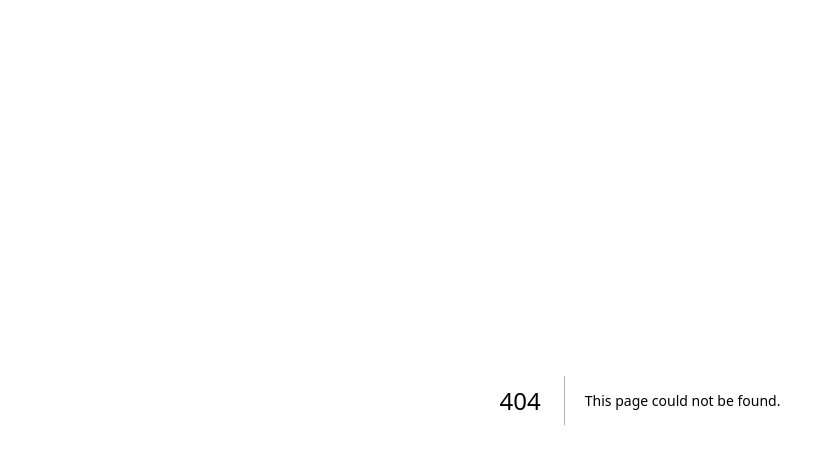
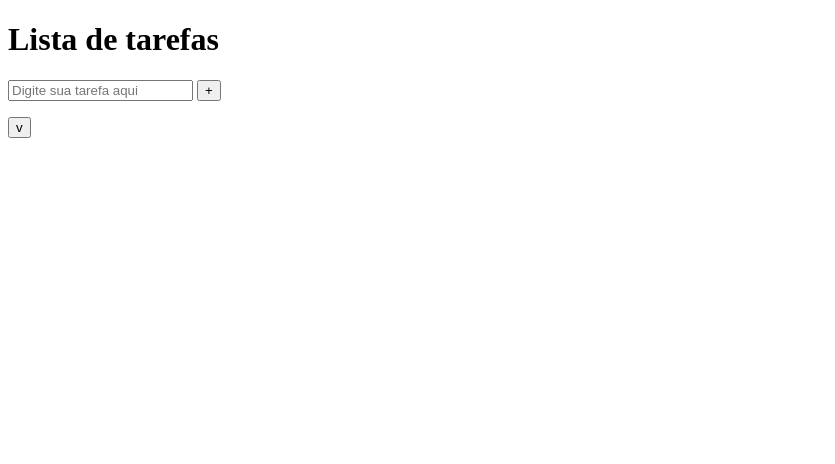
Before and after one commit to franklihs/clone-tabnews, a Next.js app: page /todolist in a window 1280 px wide. Before the commit this address had no page. Shown: the top 464 px of the page, without its empty margins (0-835 px from the left). Built offline with nearby package versions, Linux system fonts and the light colour scheme.

Commit message:
adicionado arquivo `./pages/todolist.js` do projeto paralelo `To-Do List`

```diff
--- /dev/null
+++ b/pages/todolist.js
@@ -0,0 +1,57 @@
+import { useState } from "react";
+
+const localStorageKey = "todo_list_file";
+
+function newTask() {
+  let input = document.getElementById("text_entry");
+
+  if (!input.value) {
+    alert("Digite algo para ineserir à lista");
+  } else {
+    let valuesList = JSON.parse(localStorage.getItem(localStorageKey) || "[]");
+    valuesList.push({
+      name: input.value,
+    });
+    localStorage.setItem(localStorageKey, JSON.stringify(valuesList));
+    showValues();
+  }
+}
+
+function showValues() {
+  let valuesList = JSON.parse(localStorage.getItem(localStorageKey) || "[]");
+  let listView = document.getElementById("todo_list_view");
+  listView.inerHTML = "";
+  for (let i = 0; i < valuesList.length; i++) {
+    listView.innerHTML += `<li>${valuesList[i]["name"]}</li>`;
+  }
+}
+
+function toDoList() {
+  const appName = "Lista de tarefas";
+  let task = "";
+  let list = "array";
+
+  function addTask() {}
+
+  return (
+    <>
+      <div>
+        <h1>{appName}</h1>
+        <p>
+          <input
+            type="text"
+            id="text_entry"
+            placeholder="Digite sua tarefa aqui"
+          ></input>
+          {task} <button onClick={newTask}> + </button>
+        </p>
+        <button onClick={addTask}> v </button>
+      </div>
+      <div>
+        <lo id="todo_list_view"></lo>
+      </div>
+    </>
+  );
+}
+
+export default toDoList;
```
